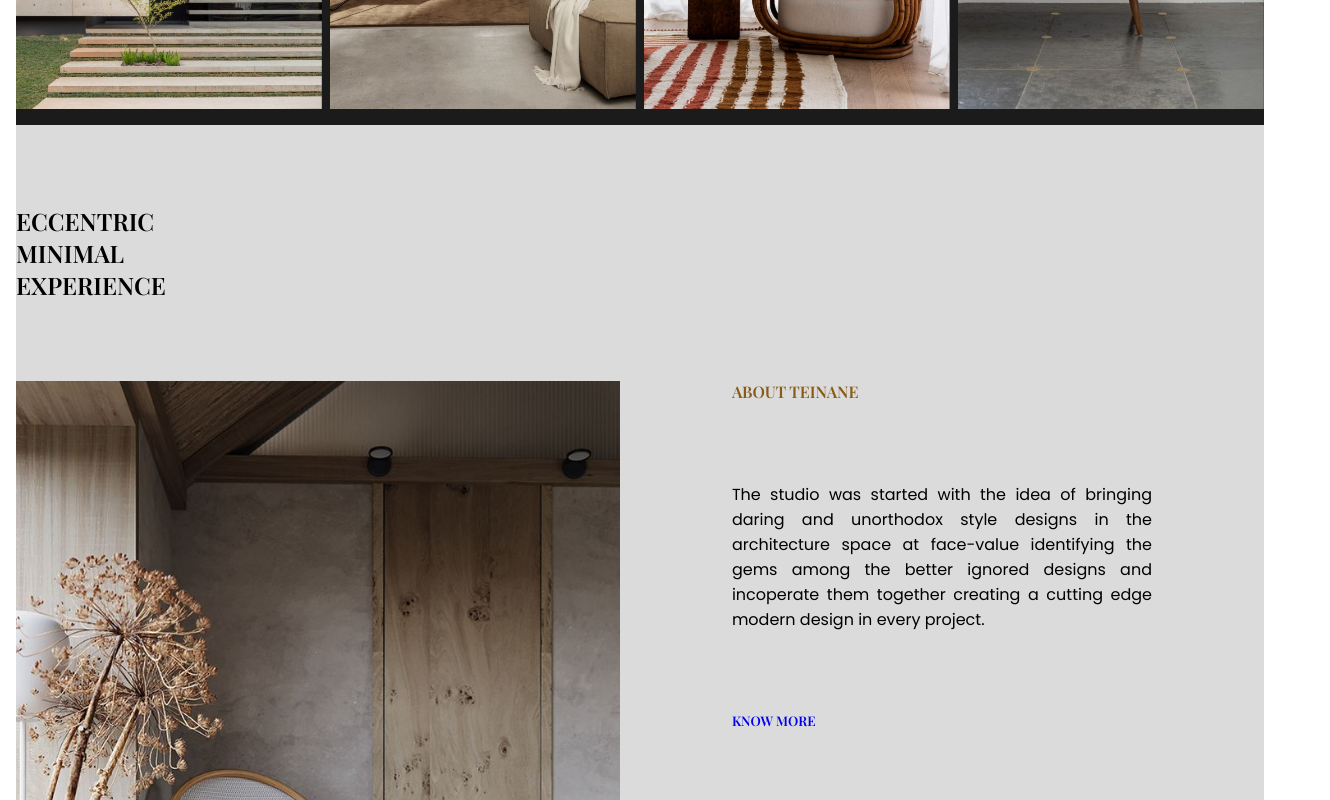
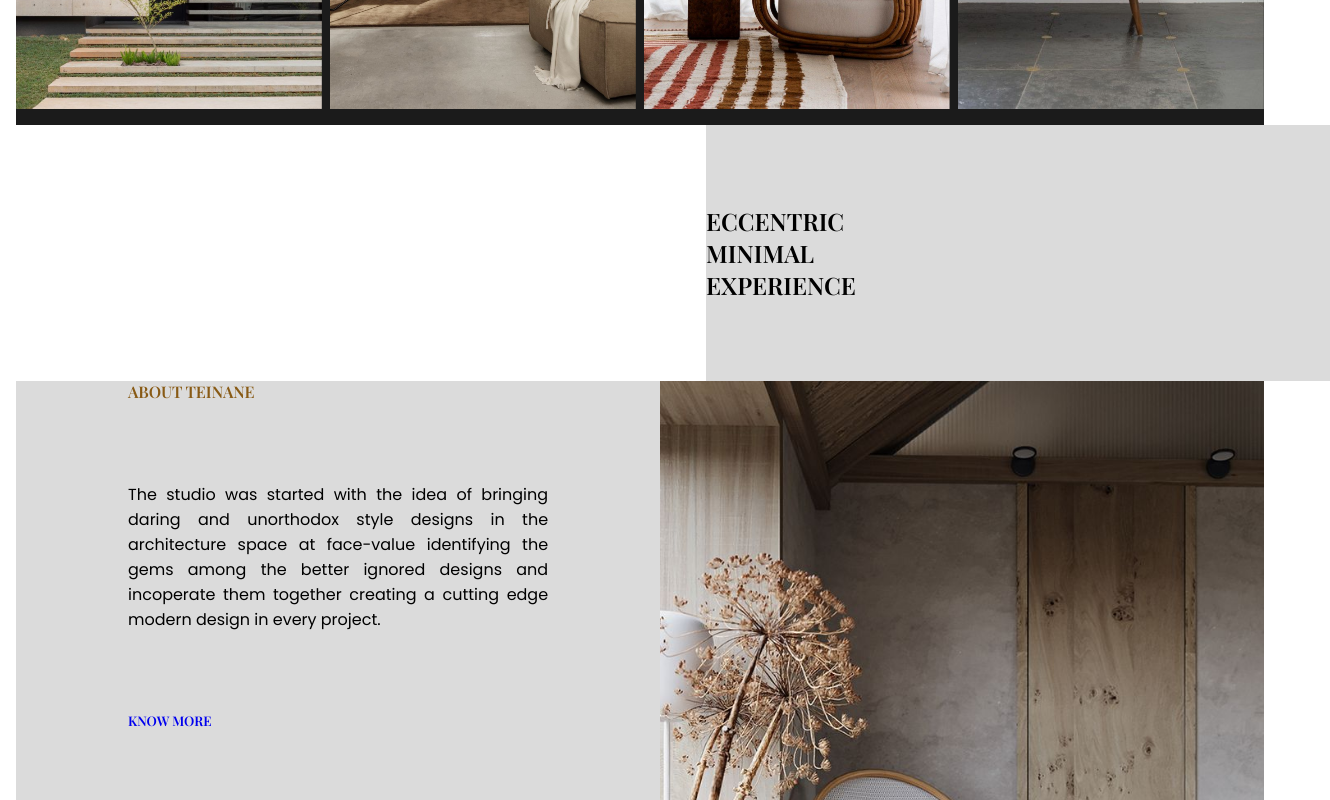
Before and after one commit to dannywarekuromo/teinane-architecture, a React (Create React App) app: page / in a window 1280 px wide. Shown: the part 1180-1980 px from the top of the page, 1330 px wide, since content can reach past the window. Built offline with nearby package versions, Linux system fonts and the light colour scheme.

Commit message:
Showed Babe!! Proud of my work

```diff
--- a/src/Components/App.css
+++ b/src/Components/App.css
@@ -120,11 +120,11 @@
   z-index: 100;
 }
 
-@media screen and (max-width: 760px) {
+/*@media screen and (max-width: 760px) {
   .mobile-nav {
     display: block;
   }
-}
+}*/
 
 /* || Home Styles*/
 .home {
@@ -189,7 +189,7 @@
 }
 
 .intro-text {
-  padding-right: 7rem;
+  padding-left: 7rem;
   width: 50%;
   text-align: justify;
 }
@@ -207,4 +207,6 @@
   padding: 5rem 0;
   text-align: justify;
   background: var(--secondary-clr);
+  transform: translate(690px);
+  max-width: 50%;
 }
--- a/src/Components/Introduction.js
+++ b/src/Components/Introduction.js
@@ -11,9 +11,6 @@
         <h2>EXPERIENCE</h2>
       </div>
       <seciton className="introduction">
-        <div className="intro-img">
-          <img src={Intromage} alt="intro" />
-        </div>
         <div className="intro-text">
           <h4>ABOUT TEINANE</h4>
           <p>
@@ -27,6 +24,9 @@
             <Link to="./About">KNOW MORE</Link>
           </h5>
         </div>
+        <div className="intro-img">
+          <img src={Intromage} alt="intro" />
+        </div>
       </seciton>
     </>
   );
```
